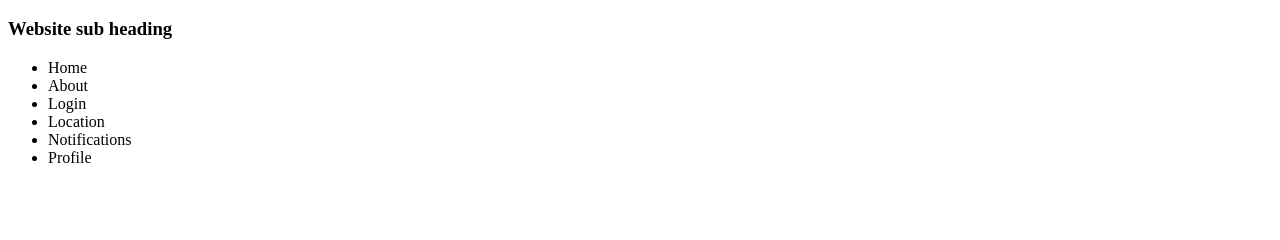
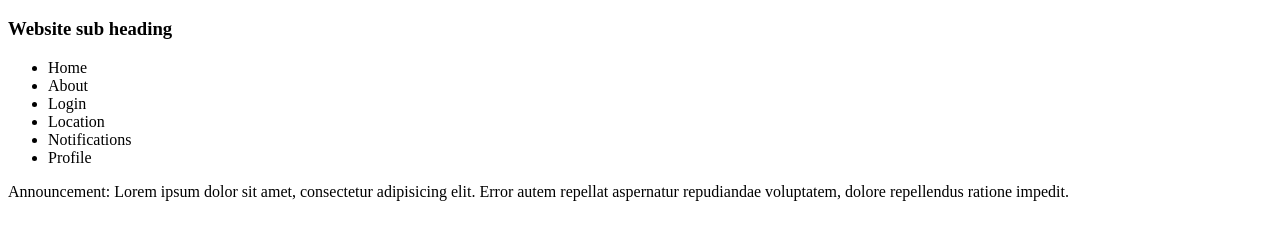
Before and after one commit to marcjerome/cpmsci117-web-development, a plain HTML site: page index.html in a window 1280 px wide. Shown: the part 48-288 px from the top of the page. Drawn offline with Linux system fonts and the light colour scheme.

Commit message:
Announcement section

```diff
--- a/index.html
+++ b/index.html
@@ -16,9 +16,10 @@
                 <li>Location</li>
                 <li>Notifications</li>
                 <li>Profile</li>
-
-
             </ul>
+        </div>
+        <div id="annoucement-section">
+            <p>Announcement: Lorem ipsum dolor sit amet, consectetur adipisicing elit. Error autem repellat aspernatur repudiandae voluptatem, dolore repellendus ratione impedit.</p>
         </div>
     </body>
 </html>
```
